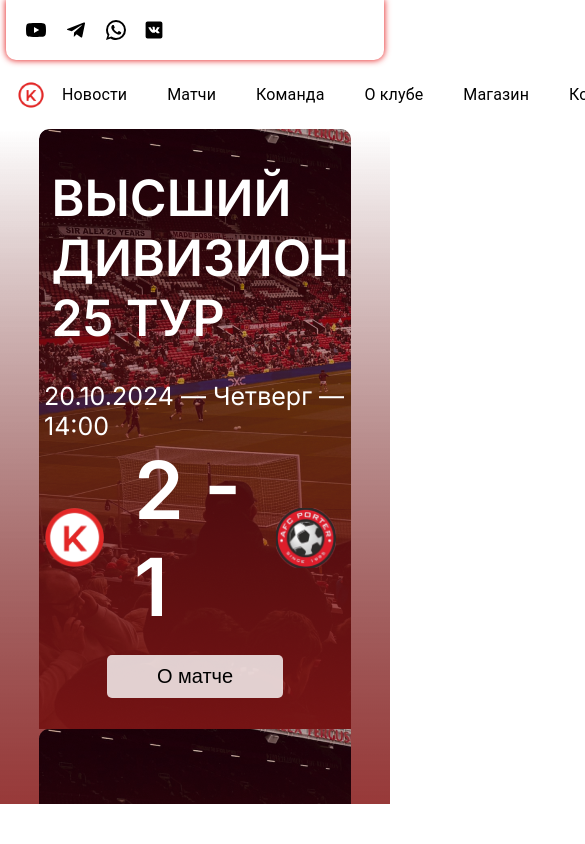
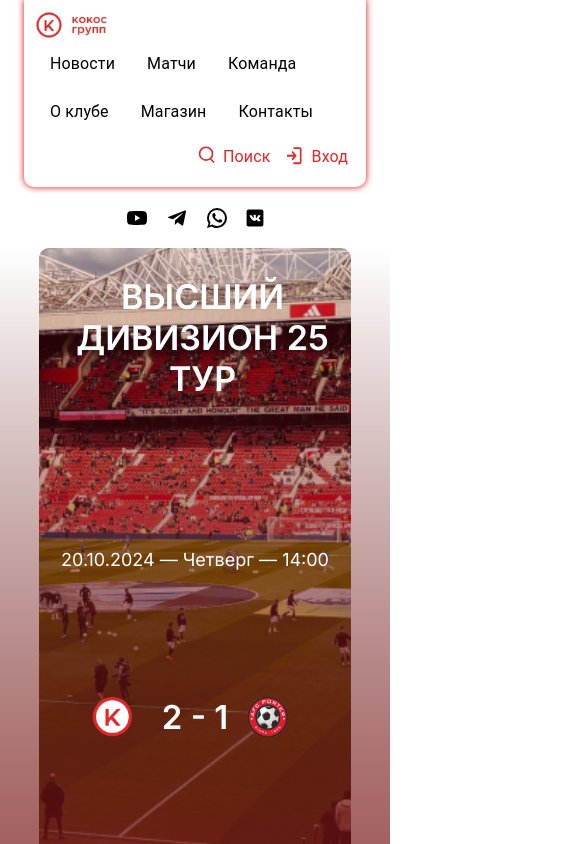
Before and after one commit to Juryxa/kokosBeerLove, a React (Create React App) app in the folder client/: page / in a window 390 px wide. Shown: the top 844 px of the page, 585 px wide, since content can reach past the window. Built offline with nearby package versions, Linux system fonts and the light colour scheme.

Commit message:
adaptive header, footer, nearestMatch

```diff
--- a/client/src/App.css
+++ b/client/src/App.css
@@ -1,5 +1,7 @@
 body{
     margin: 0;
     padding: 0;
+}
+*{
     font-family: "Inter", sans-serif;
 }
--- a/client/src/App.tsx
+++ b/client/src/App.tsx
@@ -7,17 +7,10 @@
 import {Context} from "./index";
 import EnterForm from "./pages/EnterForm";
 import Matches from './pages/Matches';
-import Header from './components/Header';
+
 
 
 function App() {
-    const tabloinfo = {
-        title: "Высший дивизион 25 ТУР",
-        date: "20.10.2024",
-        day: 'Четверг',
-        time: "14:00",
-        score: "2 - 1"
-    };
 
     const {store} = useContext(Context);
 
@@ -35,7 +28,7 @@
         <div className="App">
 
             <Routes>
-                <Route path="/" element={<MainPage tabloinfo={tabloinfo}/>}/>
+                <Route path="/" element={<MainPage/>}/>
                 <Route path="/enter" element={store.isAuth ? <FanPage/> : <EnterForm/>}/>
                 <Route path="/matches" element={<Matches/>}/>
 
--- a/client/src/components/Footer.css
+++ b/client/src/components/Footer.css
@@ -7,7 +7,7 @@
     justify-content: center;
     align-items: center;
     width: 100%;
-
+    position: static;
   }
 
   .footer-content {
@@ -29,11 +29,7 @@
     text-transform: uppercase;
   }
 
-  .footer{
-    position: absolute;
-    bottom: 0;
 
-}
 .contacts_koks{
   display: flex;
   justify-content: flex-start;
@@ -43,7 +39,24 @@
 }
 
 .icon_section img {
-
+    margin-right: 5px;
     height: 19px;
 
 }
+.icon_section a {
+    text-decoration: none;
+    color: white;
+}
+@media screen and (max-width: 500px) {
+    .footer{
+        font-size: 13px;
+    }
+}
+@media screen and (max-width: 400px) {
+    .footer{
+        font-size: 9px;
+    }
+    .icon_section button{
+        padding: 5px;
+    }
+}
--- a/client/src/components/Footer.tsx
+++ b/client/src/components/Footer.tsx
@@ -16,8 +16,8 @@
           </div>
 
           <div className='icon_section'>
-            <h3><img src={phone} alt="error" /> +7988552222222</h3>
-          <Box sx={{ display: 'flex', alignItems: 'center' }}>
+            <h3><img src={phone} alt="error"/><a href="tel:+7988552222222">+7 (988) 552 - 22 - 22</a></h3>
+            <Box sx={{display: 'flex', alignItems: 'center' }}>
           <IconButton color="inherit">
               <MailOutline />
           </IconButton>
--- a/client/src/components/Header.tsx
+++ b/client/src/components/Header.tsx
@@ -2,19 +2,22 @@
 import {AppBar, Toolbar, Box, IconButton, MenuItem, Typography} from '@mui/material';
 import {YouTube, Telegram, WhatsApp} from '@mui/icons-material';
 import {Link} from 'react-router-dom';
-import logo from "../images/image1.png"
+import logo from "../images/logo.jpg"
 
 const Header = () => {
+
+
+    // Обработчик прокрутки
+
+
     return (
-        <AppBar position="sticky" color="transparent" elevation={0}>
-            <Toolbar
-                sx={{flexDirection: 'column', alignItems: 'center'}}>
+        <AppBar position="static" color="transparent" elevation={0}>
+            <Toolbar sx={{flexDirection: 'column', alignItems: 'center'}}>
                 {/* Верхняя часть шапки */}
                 <Box
                     className="HighLine"
                     sx={{
-                        width: '100%',
-                        maxWidth: '1200px', // Ограничение максимальной ширины
+                        width: '80%',
                         backgroundColor: 'white',
                         display: 'flex',
                         justifyContent: 'center',
@@ -24,6 +27,10 @@
                         boxShadow: '0 0 6px 0.5px #E62526',
                         padding: '10px',
                         marginBottom: '1px',
+
+                        '@media (max-width: 700px)': {
+                            width: '90%',
+                        },
                     }}
                 >
                     <Box
@@ -33,25 +40,41 @@
                             display: 'flex',
                             flexWrap: 'wrap',
                             justifyContent: 'space-between',
-                            maxWidth: '900px', // Центрирование и ограничение ширины содержимого
                         }}
                     >
-                        {/* Социальные сети */}
+                        {/* Логотип */}
                         <Box sx={{display: 'flex', alignItems: 'center'}}>
-                            <IconButton color="inherit">
-                                <YouTube/>
+                            <IconButton component={Link} to="/" sx={{padding: 0}}>
+                                <img src={logo} alt="Logo" style={{height: '30px'}}/>
                             </IconButton>
-                            <IconButton color="inherit">
-                                <Telegram/>
+                        </Box>
+                        {/* Навигация */}
+                        <Box sx={{display: 'flex', alignItems: 'center', flexWrap: 'wrap'}}>
+                            <MenuItem component={Link} to="/news">Новости</MenuItem>
+                            <MenuItem component={Link} to="/matches">Матчи</MenuItem>
+                            <MenuItem component={Link} to="/team">Команда</MenuItem>
+                            <MenuItem component={Link} to="/about">О клубе</MenuItem>
+                            <MenuItem component={Link} to="/shop">Магазин</MenuItem>
+                            <MenuItem component={Link} to="/contacts">Контакты</MenuItem>
+                        </Box>
+                        {/* Поиск и Логин */}
+                        <Box sx={{display: 'flex', alignItems: 'center', marginLeft: 'auto', color: 'white'}}>
+                            <IconButton>
+                                <svg width="25" height="25" viewBox="2 -2 31 31" fill="none"
+                                     xmlns="http://www.w3.org/2000/svg">
+                                    <circle cx="12" cy="10" r="8" stroke="#E62526" strokeWidth="2"/>
+                                    <path d="M17 16L22 21" stroke="#E62526" strokeWidth="2"/>
+                                </svg>
+                                <Typography color={'#E62526'}> Поиск</Typography>
                             </IconButton>
-                            <IconButton color="inherit">
-                                <WhatsApp/>
-                            </IconButton>
-                            <IconButton color="inherit">
-                                <svg xmlns="http://www.w3.org/2000/svg" viewBox="0 0 50 50" width="20px" height="20px">
+                            <IconButton component={Link} to="/enter">
+                                <svg width="25" height="25" viewBox="2 -2 31 31" fill="none"
+                                     xmlns="http://www.w3.org/2000/svg">
                                     <path
-                                        d="M41,4H9C6.24,4,4,6.24,4,9v32c0,2.76,2.24,5,5,5h32c2.76,0,5-2.24,5-5V9C46,6.24,43.76,4,41,4z M37.72,33l-3.73-0.01 c0,0-0.08,0.01-0.21,0.01c-0.3,0-0.92-0.08-1.65-0.58c-1.31-0.91-2.56-3.17-3.55-3.17c-0.07,0-0.13,0.01-0.19,0.03 c-0.86,0.27-1.12,1.13-1.12,2.18c0,0.37-0.26,0.54-0.96,0.54h-1.93c-2.16,0-4.25-0.05-6.6-2.62c-3.46-3.79-6.7-10.53-6.7-10.53 s-0.18-0.39,0.01-0.62c0.18-0.21,0.6-0.23,0.76-0.23c0.04,0,0.06,0,0.06,0h4c0,0,0.37,0.07,0.64,0.27c0.23,0.17,0.35,0.48,0.35,0.48 s0.68,1.32,1.53,2.81c1.43,2.46,2.2,3.28,2.75,3.28c0.09,0,0.18-0.02,0.27-0.07c0.82-0.45,0.58-4.09,0.58-4.09s0.01-1.32-0.42-1.9 c-0.33-0.46-0.96-0.59-1.24-0.63c-0.22-0.03,0.14-0.55,0.62-0.79c0.62-0.3,1.65-0.36,2.89-0.36h0.6c1.17,0.02,1.2,0.14,1.66,0.25 c1.38,0.33,0.91,1.62,0.91,4.71c0,0.99-0.18,2.38,0.53,2.85c0.05,0.03,0.12,0.05,0.21,0.05c0.46,0,1.45-0.59,3.03-3.26 c0.88-1.52,1.56-3.03,1.56-3.03s0.15-0.27,0.38-0.41c0.22-0.13,0.22-0.13,0.51-0.13h0.03c0.32,0,3.5-0.03,4.2-0.03h0.08 c0.67,0,1.28,0.01,1.39,0.42c0.16,0.62-0.49,1.73-2.2,4.03c-2.82,3.77-3.14,3.49-0.8,5.67c2.24,2.08,2.7,3.09,2.78,3.22 C39.68,32.88,37.72,33,37.72,33z"/>
+                                        d="M9 18.3333L7.6 16.7L10.2 13.6667H0V11.3333H10.2L7.6 8.3L9 6.66667L14 12.5L9 18.3333ZM18 4.33333H10V2H18C19.1 2 20 3.05 20 4.33333V20.6667C20 21.95 19.1 23 18 23H10V20.6667H18V4.33333Z"
+                                        fill="#E62526"/>
                                 </svg>
+                                <Typography color={'#E62526'}>Вход</Typography>
                             </IconButton>
                         </Box>
                     </Box>
@@ -62,46 +85,35 @@
                     className="LowLine"
                     sx={{
                         display: 'flex',
-                        justifyContent: 'space-between',
+                        justifyContent: 'center',
                         alignItems: 'center',
-                        width: '100%',
+                        width: '60vw',
                         maxWidth: '1200px',
                         padding: {xs: '10px', sm: '15px', md: '20px'},
                     }}
                 >
-                    {/* Логотип */}
+                    {/* Социальные сети */}
                     <Box sx={{display: 'flex', alignItems: 'center'}}>
-                        <IconButton component={Link} to="/" sx={{padding: 0}}>
-                            <img src={logo} alt="Logo" style={{height: '30px'}}/>
+                        <IconButton color="inherit">
+                            <YouTube/>
                         </IconButton>
-                    </Box>
-                    {/* Навигация */}
-                    <Box sx={{display: 'flex', alignItems: 'center', gap: {xs: '8px', sm: '15px'}}}>
-                        <MenuItem component={Link} to="/news">Новости</MenuItem>
-                        <MenuItem component={Link} to="/matches">Матчи</MenuItem>
-                        <MenuItem component={Link} to="/team">Команда</MenuItem>
-                        <MenuItem component={Link} to="/about">О клубе</MenuItem>
-                        <MenuItem component={Link} to="/shop">Магазин</MenuItem>
-                        <MenuItem component={Link} to="/contacts">Контакты</MenuItem>
-                    </Box>
-                    {/* Поиск и Логин */}
-                    <Box sx={{display: 'flex', alignItems: 'center', marginLeft: 'auto', color: "white"}}>
-                        <IconButton>
-                            <svg width="25" height="25" viewBox="2 -2 31 31" fill="none"
-                                 xmlns="http://www.w3.org/2000/svg">
-                                <circle cx="12" cy="10" r="8" stroke="#E62526" stroke-width="2"/>
-                                <path d="M17 16L22 21" stroke="#E62526" stroke-width="2"/>
+                        <IconButton color="inherit">
+                            <Telegram/>
+                        </IconButton>
+                        <IconButton color="inherit">
+                            <WhatsApp/>
+                        </IconButton>
+                        <IconButton color="inherit">
+                            <svg xmlns="http://www.w3.org/2000/svg" viewBox="0 0 50 50" width="20px" height="20px">
+                                <path
+                                    d="M41,4H9C6.24,4,4,6.24,4,9v32c0,2.76,2.24,5,5,5h32c2.76,0,5-2.24,5-5V9C46,6.24,43.76,4,41,4z M37.72,33l-3.73-0.01 c0,0-0.08,0.01-0.21,0.01c-0.3,0-0.92-0.08-1.65-0.58c-1.31-0.91-2.56-3.17-3.55-3.17c-0.07,0-0.13,0.01-0.19,0.03 c-0.86,0.27-1.12,1.13-1.12,2.18c0,0.37-0.26,0.54-0.96,0.54h-1.93c-2.16,0-4.25-0.05-6.6-2.62c-3.46-3.79-6.7-10.53-6.7-10.53 s-0.18-0.39,0.01-0.62c0.18-0.21,0.6-0.23,0.76-0.23c0.04,0,0.06,0,0.06,0h4c0,0,0.37,0.07,0.64,0.27c0.23,0.17,0.35,0.48,0.35,0.48 s0.68,1.32,1.53,2.81c1.43,2.46,2.2,3.28,2.75,3.28c0.09,0,0.18-0.02,0.27-0.07c0.82-0.45,0.58-4.09,0.58-4.09s0.01-1.32-0.42-1.9 c-0.33-0.46-0.96-0.59-1.24-0.63c-0.22-0.03,0.14-0.55,0.62-0.79c0.62-0.3,1.65-0.36,2.89-0.36h0.6c1.17,0.02,1.2,0.14,1.66,0.25 c1.38,0.33,0.91,1.62,0.91,4.71c0,0.99-0.18,2.38,0.53,2.85c0.05,0.03,0.12,0.05,0.21,0.05c0.46,0,1.45-0.59,3.03-3.26 c0.88-1.52,1.56-3.03,1.56-3.03s0.15-0.27,0.38-0.41c0.22-0.13,0.22-0.13,0.51-0.13h0.03c0.32,0,3.5-0.03,4.2-0.03h0.08 c0.67,0,1.28,0.01,1.39,0.42c0.16,0.62-0.49,1.73-2.2,4.03c-2.82,3.77-3.14,3.49-0.8,5.67c2.24,2.08,2.7,3.09,2.78,3.22 C39.68,32.88,37.72,33,37.72,33z"
+                                />
                             </svg>
-                            <Typography color={'#E62526'}> Поиск</Typography>
-                        </IconButton>
-                        <IconButton component={Link} to="/enter">
-                            <Typography color={'#E62526'}>Вход</Typography>
                         </IconButton>
                     </Box>
                 </Box>
             </Toolbar>
-        </AppBar>
-    );
+        </AppBar>);
 };
 
 export default Header;
--- /dev/null
+++ b/client/src/components/NearestMatch.css
@@ -0,0 +1,37 @@
+.count {
+    font-size: 80px;
+    margin: 0 20px;
+    color: white;
+    text-align: center;
+}
+.titleMatch{
+    font-size: 25px;
+    color: white;
+    text-align: center;
+}
+.dateInfo{
+    font-size: 25px;
+    font-weight: bolder;
+    color: white;
+    text-align: center;
+}
+{
+    width: 60px;
+    height: auto;
+}
+@media screen and (max-width: 500px) {
+    .matchBlock .titleMatch {
+        font-size: 17px;
+        font-weight: normal;
+    }
+    .matchBlock .dateInfo div {
+        font-size: 18px;
+        font-weight: normal;
+    }
+    .matchBlock .count{
+        font-size: 33px;
+    }
+    .logosTeams img {
+        width: 40px;
+    }
+}
--- /dev/null
+++ b/client/src/components/NearestMatch.tsx
@@ -0,0 +1,80 @@
+import React from 'react';
+import img1 from "../images/rectangle1.png";
+import logoTeam1 from "../images/logoteam1.png";
+import logoTeam2 from "../images/logo2.png";
+import './NearestMatch.css';
+
+interface tabloinfo {
+    title: string;
+    date: string,
+    day: string,
+    time: string,
+    score: string,
+}
+
+interface NearestMatchProps {
+    tabloinfo: tabloinfo;
+}
+
+const NearestMatch: React.FC<NearestMatchProps> = ({tabloinfo}) => {
+    return (
+        <div
+            style={{
+                display: 'flex',
+                justifyContent: 'center',
+                height: '100%',
+                width: '100%',
+                background: 'linear-gradient(180deg, rgba(227, 39, 38, 0) 0%, rgba(227, 39, 38, 0.5) 100%), linear-gradient(180deg, rgba(0, 0, 0, 0) 0%, rgba(0, 0, 0, 0.7) 100%)'
+            }}>
+            <div style={{
+                borderTopLeftRadius: '10px',
+                borderTopRightRadius: '10px',
+                backgroundImage: `url(${img1})`,
+                backgroundRepeat: 'no-repeat',
+                backgroundSize: 'cover',
+                backgroundPosition: 'center',
+                height: '100vh',
+                width: '80%',
+            }}>
+
+                <div className='matchBlock' style={{
+                    display: 'flex', height: "80%",
+                    flexDirection: 'column', alignItems: 'center', justifyContent: "space-between", padding: "5px"
+                }}>
+                    <div className='titleWrapper'
+                         style={{width: '100%', display: 'flex', justifyContent: 'flex-start', marginLeft: '15px'}}>
+                        <div className='titleMatch'>
+                            <h1>{tabloinfo.title.toUpperCase()}</h1>
+                        </div>
+                    </div>
+                    <div className='dateInfo'>
+                        <div>{tabloinfo.date} — {tabloinfo.day} — {tabloinfo.time}</div>
+                    </div>
+                    {/* Логотипы команд */}
+                    <div className='logosTeams' style={{display: 'flex', alignItems: 'center', marginBottom: '20px'}}>
+                        <img src={logoTeam1} alt="Team 1" style={{
+                            marginRight: '10px'
+                        }}/> {/* Увеличиваем размер */}
+                        <h1 className='count'>{tabloinfo.score}</h1> {/* Счет */}
+                        <img src={logoTeam2} alt="Team 2" style={{
+                            marginRight: '10px'
+                        }}/> {/* Увеличиваем размер */}
+                    </div>
+                    {/* Дополнительные элементы, например, кнопка "О матче" */}
+                    <button style={{
+                        padding: '10px 50px',
+                        fontSize: '20px',
+                        backgroundColor: 'rgba(255, 255, 255, 0.8)',
+                        border: 'none',
+                        borderRadius: '5px',
+                        cursor: 'pointer',
+                    }}>
+                        О матче
+                    </button>
+                </div>
+            </div>
+        </div>
+    );
+};
+
+export default NearestMatch;
--- a/client/src/http/index.ts
+++ b/client/src/http/index.ts
@@ -3,7 +3,7 @@
 import {store} from "../index";
 import {IUser} from "../models/IUser";
 
-export const API_URL = `http://localhost:5000/api`
+export const API_URL = `http://localhost:8000/api`
 
 const $api = axios.create({
     withCredentials: true,
--- a/client/src/pages/MainPage.css
+++ /dev/null
@@ -1,4 +0,0 @@
-.nextMatch{
-
-
-}
--- a/client/src/pages/MainPage.tsx
+++ b/client/src/pages/MainPage.tsx
@@ -1,105 +1,25 @@
 import React from 'react';
 import Header from '../components/Header';
-import img1 from '../images/rectangle1.png';
-import logoTeam1 from '../images/logoteam1.png';
-import logoTeam2 from '../images/logo2.png';
-import './MainPage.css';
 import Footer from '../components/Footer';
+import NearestMatch from "../components/NearestMatch";
 
-interface tabloinfo {
-    title: string;
-    date: string,
-    day: string,
-    time: string,
-    score: string,
-}
+const tabloinfo = {
+    title: "Высший дивизион 25 ТУР",
+    date: "20.10.2024",
+    day: 'Четверг',
+    time: "14:00",
+    score: "2 - 1"
+};
 
-interface MainPageProps {
-    tabloinfo: tabloinfo;
-}
-
-
-const MainPage: React.FC<MainPageProps> = ({tabloinfo}) => {
+const MainPage: React.FC = () => {
 
     return (
-
         <div style={{display: 'flex', justifyContent: 'center', alignItems: 'center', flexDirection: 'column'}}>
             <Header/>
-            <div
-                style={{
-                    display: 'flex',
-                    justifyContent: 'center',
-                    height: '100%',
-                    width: '100%',
-                    background: 'linear-gradient(180deg, rgba(227, 39, 38, 0) 0%, rgba(227, 39, 38, 0.5) 100%), linear-gradient(180deg, rgba(0, 0, 0, 0) 0%, rgba(0, 0, 0, 0.7) 100%)'
-                }}>
-                <div style={{
-                    borderTopLeftRadius: '10px',
-                    borderTopRightRadius: '10px',
-                    backgroundImage: `url(${img1})`,
-                    height: '80vh',
-                    width: '80%',
-                    zIndex: '1'
-                }}>
-
-                    <div className='matchBlock' style={{
-                        display: 'flex', height: "80%",
-                        flexDirection: 'column', alignItems: 'center', justifyContent: "space-between", padding: "5px"
-                    }}>
-                        <div className='titleWrapper'
-                             style={{width: '100%', display: 'flex', justifyContent: 'flex-start', marginLeft: '15px'}}>
-                            <div className='titleMatch' style={{color: "white", fontSize: "25px"}}>
-                                <h1>{tabloinfo.title.toUpperCase()}</h1>
-                            </div>
-                        </div>
-                        <div className='dateInfo'>
-                            <div style={{
-                                fontSize: "25px",
-                                fontWeight: "extra-bold",
-                                color: "white"
-                            }}>{tabloinfo.date} — {tabloinfo.day} — {tabloinfo.time}</div>
-                        </div>
-                        {/* Логотипы команд */}
-                        <div style={{display: 'flex', alignItems: 'center', marginBottom: '20px'}}>
-                            <img src={logoTeam1} alt="Team 1" style={{
-                                width: '60px',
-                                height: 'auto',
-                                marginRight: '10px'
-                            }}/> {/* Увеличиваем размер */}
-                            <h1 style={{
-                                fontSize: '80px',
-                                margin: '0 20px',
-                                color: "white"
-                            }}>{tabloinfo.score}</h1> {/* Счет */}
-                            <img src={logoTeam2} alt="Team 2" style={{
-                                width: '60px',
-                                height: 'auto',
-                                marginRight: '10px'
-                            }}/> {/* Увеличиваем размер */}
-                        </div>
-                        {/* Дополнительные элементы, например, кнопка "О матче" */}
-                        <button style={{
-                            padding: '10px 50px',
-                            fontSize: '20px',
-                            backgroundColor: 'rgba(255, 255, 255, 0.8)',
-                            border: 'none',
-                            borderRadius: '5px',
-                            cursor: 'pointer',
-                        }}>
-                            О матче
-                        </button>
-                    </div>
-                    <div className='nextMatch'></div>
-                    <div className='prevMatch'></div>
-                    <div className='stat'></div>
-                </div>
-
-            </div>
-
+            <NearestMatch tabloinfo={tabloinfo}/>
+            <Footer/>
         </div>
-
-    )
-        ;
+    );
 };
 
 export default MainPage;
--- a/client/src/services/AuthService.ts
+++ b/client/src/services/AuthService.ts
@@ -9,7 +9,7 @@
     }
 
     static async registration(email: string, password: string): Promise<AxiosResponse<AuthResponse>> {
-        return $api.post<AuthResponse>('/registration', {email, password})
+        return $api.post<AuthResponse>('/signup', {email, password})
     }
 
     static async logout(): Promise<unknown> {
```
Also changed, not shown: client/src/images/logo.jpg (added), 1 other file (tests, documents, lock files or other folders).
